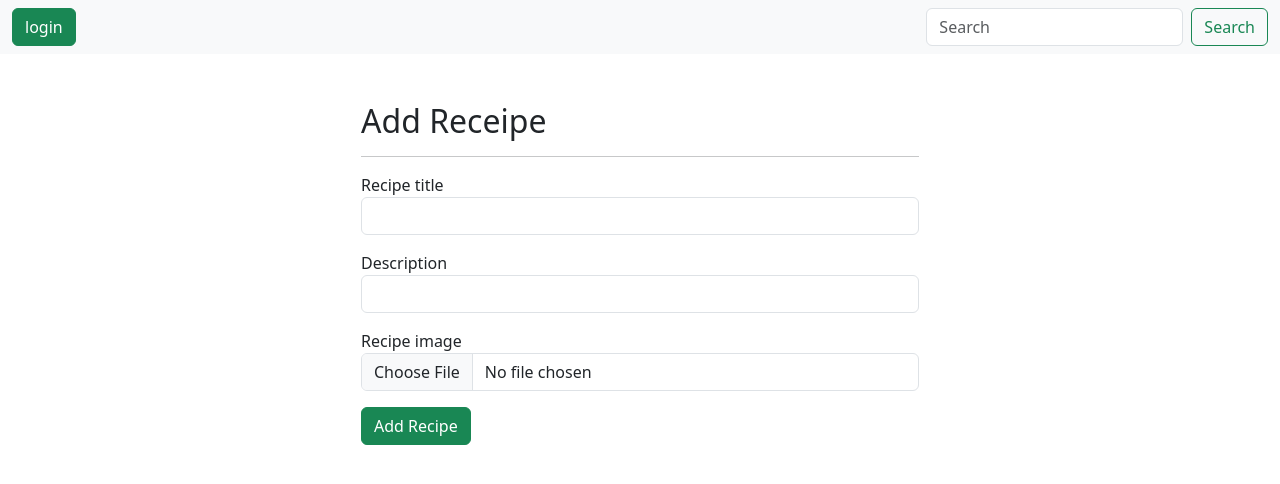
After one commit to waqas4047/Django-racipee-application, a Django app: page /recipe/ in a window 1280 px wide. The commit adds this page. Shown: the top 484 px of the page. Run offline with Django 5.2, Linux system fonts and the light colour scheme.

Commit message:
add authentication login and logout

```diff
--- /dev/null
+++ b/vege/templates/base.html
@@ -0,0 +1,43 @@
+<!DOCTYPE html>
+<html lang="en">
+
+<head>
+    <meta charset="UTF-8" />
+    <meta name="viewport" content="width=device-width, initial-scale=1.0" />
+    <link href="https://cdn.jsdelivr.net/npm/bootstrap@5.3.3/dist/css/bootstrap.min.css" rel="stylesheet"
+        integrity="sha384-QWTKZyjpPEjISv5WaRU9OFeRpok6YctnYmDr5pNlyT2bRjXh0JMhjY6hW+ALEwIH" crossorigin="anonymous" />
+    <title>base</title>
+</head>
+
+<body>
+    <nav class="navbar navbar-expand-lg bg-body-tertiary">
+        <div class="container-fluid">
+            <button class="navbar-toggler" type="button" data-bs-toggle="collapse"
+                data-bs-target="#navbarSupportedContent" aria-controls="navbarSupportedContent" aria-expanded="false"
+                aria-label="Toggle navigation">
+                <span class="navbar-toggler-icon"></span>
+            </button>
+            <div class="collapse navbar-collapse" id="navbarSupportedContent">
+                {% if user.is_authenticated %}
+                <ul class="navbar-nav me-auto mb-2 mb-lg-0">
+                    <a href="{% url 'logout' %}" class="btn btn-success">logout</a>
+                </ul>
+                {% else %}
+                <ul class="navbar-nav me-auto mb-2 mb-lg-0">
+                    <a href="{% url 'login' %}" class="btn btn-success">login</a>
+                </ul>
+                {% endif %}
+                <form class="d-flex" role="search">
+                    <input class="form-control me-2" type="search" placeholder="Search" aria-label="Search" />
+                    <button class="btn btn-outline-success" type="submit">
+                        Search
+                    </button>
+                </form>
+            </div>
+        </div>
+    </nav>
+
+    {% block start %} {% endblock %}
+</body>
+
+</html>
--- a/vege/templates/recipe.html
+++ b/vege/templates/recipe.html
@@ -1,15 +1,7 @@
-<!DOCTYPE html>
-<html lang="en">
+{% extends 'base.html' %}
 
-<head>
-    <meta charset="UTF-8">
-    <meta name="viewport" content="width=device-width, initial-scale=1.0">
-    <link href="https://cdn.jsdelivr.net/npm/bootstrap@5.3.3/dist/css/bootstrap.min.css" rel="stylesheet"
-        integrity="sha384-QWTKZyjpPEjISv5WaRU9OFeRpok6YctnYmDr5pNlyT2bRjXh0JMhjY6hW+ALEwIH" crossorigin="anonymous">
-    <title>recipe</title>
-</head>
+{% block start %}
 
-<body>
 <div class="container mt-5">
     <form class="col-6 mx-auto" method="post" enctype="multipart/form-data">
         {% csrf_token %}
@@ -30,6 +22,4 @@
         <button type="submit" class="btn btn-success">Add Recipe</button>
     </form>
 </div>
-</body>
-
-</html>
+{% endblock %}
--- a/vege/urls.py
+++ b/vege/urls.py
@@ -5,11 +5,12 @@ from django.conf.urls.static import static
 
 
 urlpatterns = [
-    path("", views.recipe, name="recipe"),
+    path("", views.login_page, name="login"),
     path("display/", views.display, name="display"),
     path("delete_recipe/<id>/", views.delete_recipe, name="delete_recipe"),
     path("update_recipe/<id>/", views.update_recipe, name="update_recipe"),
-    path("login/", views.login, name="login"),
+    path("recipe/", views.recipe, name="recipe"),
+    path("logout/", views.logout_page, name="logout"),
     path("register/", views.register, name="register"),
 ]
 
--- a/vege/views.py
+++ b/vege/views.py
@@ -4,6 +4,7 @@ from django.urls import reverse
 from vege.models import Recipe
 from django.contrib.auth.models import User
 from django.contrib import messages
+from django.contrib.auth import authenticate, login, logout
 
 # Create your views here.
 
@@ -66,8 +67,30 @@ def update_recipe(request, id):
     return render(request, "update_recipe.html", context)
 
 
-def login(request):
+def login_page(request):
+    if request.method == "POST":
+        uname = request.POST.get("u_name")
+        passwd = request.POST.get("paswd")
+
+        if not User.objects.filter(username=uname).exists():
+            messages.error(request, "invalid username")
+            return redirect("/")
+
+        user = authenticate(username=uname, password=passwd)
+
+        if user is None:
+            messages.error(request, "invalid credentials")
+            return redirect("/")
+        else:
+            login(request, user)
+            return redirect("/display")
+
     return render(request, "login.html")
+
+
+def logout_page(request):
+    logout(request)
+    return redirect("/")
 
 
 def register(request):
@@ -84,12 +107,10 @@ def register(request):
             return redirect("/register")
 
         user = User.objects.create(first_name=f_name, last_name=l_name, username=uname)
-
         user.set_password(passwd)
         user.save()
 
         messages.info(request, "Account created succesfully!")
-
         return redirect("/register")
 
     return render(request, "register.html")
```
Also changed, not shown: vege/templates/display.html (+7 -14 lines), vege/templates/login.html (+10 -12 lines), vege/templates/register.html (+5 -14 lines), db.sqlite3, media/recipe/re5.jpeg (added). Lines whose indentation alone changed are shown as unchanged.
